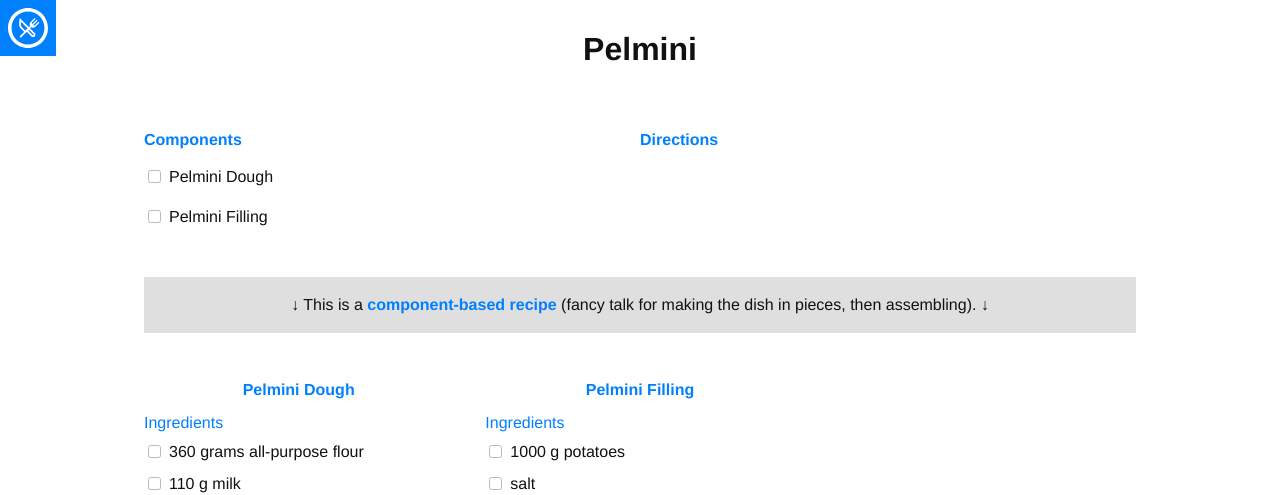
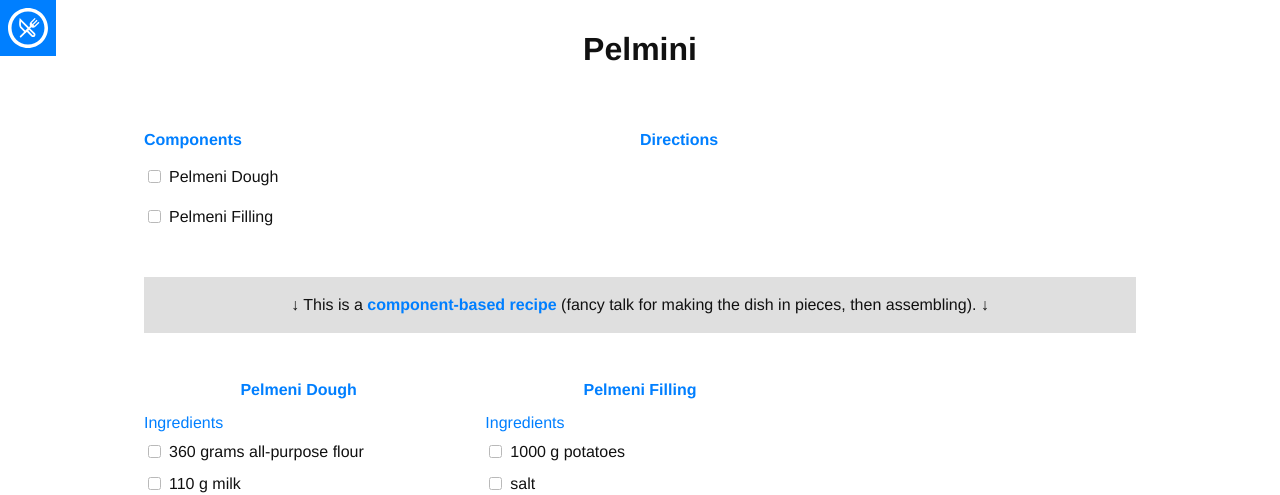
Before and after one commit to freitagdavid/recipe-database, a Jekyll site: the page built from _recipes/pelmeni.md, in a window 1280 px wide. Shown: the top 495 px of the page. Built offline with Jekyll 4.4.1, drawn with Linux system fonts in a browser that asks for light colours; nearby versions of some CDN libraries; some web fonts are replaced.

Commit message:
fix typo

```diff
--- a/_recipes/pelmeni.md
+++ b/_recipes/pelmeni.md
@@ -5,6 +5,6 @@
     directions:
 
     components:
-    - Pelmini Dough
-    - Pelmini Filling
+    - Pelmeni Dough
+    - Pelmeni Filling
 ---
```
Also changed, not shown: _components/pelmeni-dough.md (+1 -1 lines), _components/pelmeni-filling.md (renamed from _components/pelmini-filling.md, +1 -1 lines).
